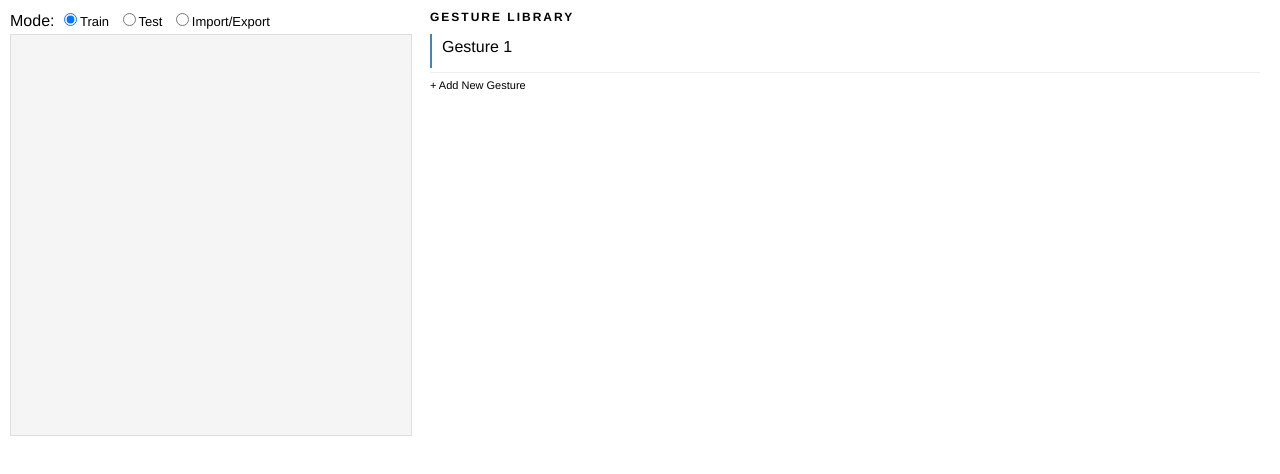
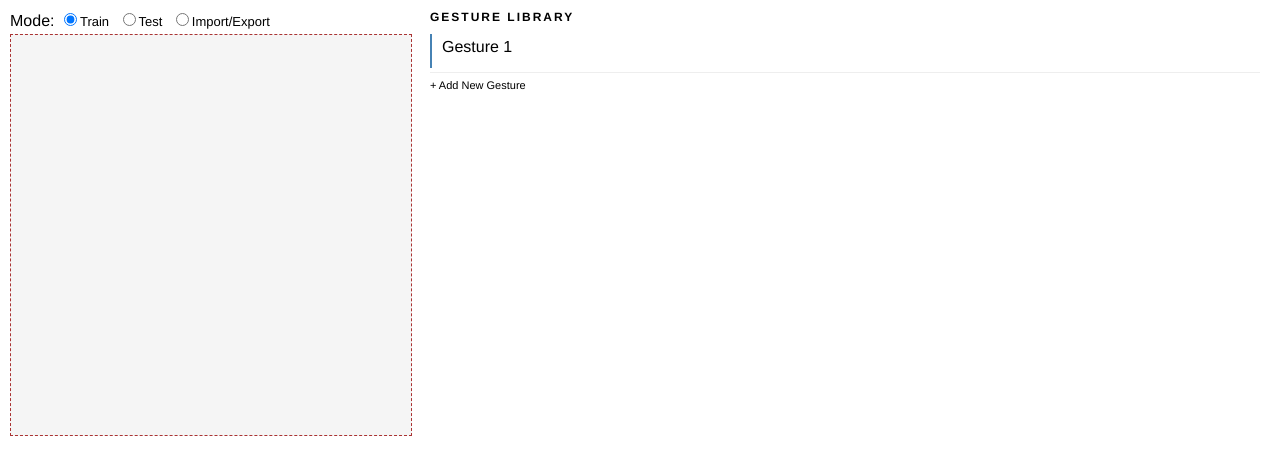
Before and after one commit to uwdata/gestrec, a website: page trainer/index.html in a window 1280 px wide. Drawn offline with nearby package versions, Linux system fonts and the light colour scheme.

Commit message:
Fixed rename bug.

```diff
--- a/js/GestureStore.js
+++ b/js/GestureStore.js
@@ -126,7 +126,7 @@ GestureStore.prototype.removeGesture = function(entryName, gesture) {
 };
 
 /**
- * Remove a entry of gestures
+ * Remove an entry of gestures
  *
  * @param entryName the entry name
  */
--- a/protractor.js
+++ b/protractor.js
@@ -402,7 +402,7 @@ GestureStore.prototype.removeGesture = function(entryName, gesture) {
 };
 
 /**
- * Remove a entry of gestures
+ * Remove an entry of gestures
  *
  * @param entryName the entry name
  */
--- a/trainer/index.html
+++ b/trainer/index.html
@@ -104,6 +104,8 @@ function setMode(value) {
     d3.select("#library").style("display", "block");
     d3.select("#export").style("display", "none");
   }
+  d3.select("#canvas")
+    .style("border", mode==="train" ? "1px dashed #a33" : null);
 }
 
 d3.selectAll(".controls input").on("change", function() {
@@ -143,7 +145,7 @@ function getXY(evt) {
 function point() {
   var p = getXY(d3.event);
   var t = Date.now() - basetime;
-  return new protractor.GesturePoint(p.x/width, p.y/height, t)
+  return new protractor.GesturePoint(p.x/width, p.y/height, t);
 }
 
 d3.select("#canvas").on("mousedown", function() {
--- a/trainer/library.js
+++ b/trainer/library.js
@@ -41,6 +41,7 @@
     this._namelut[newname] = idx;
     delete this._namelut[oldname];
     this._names[idx].name = newname;
+    this.setSelected(newname);
   };
 
   proto._nameRemove = function(name) {
```
